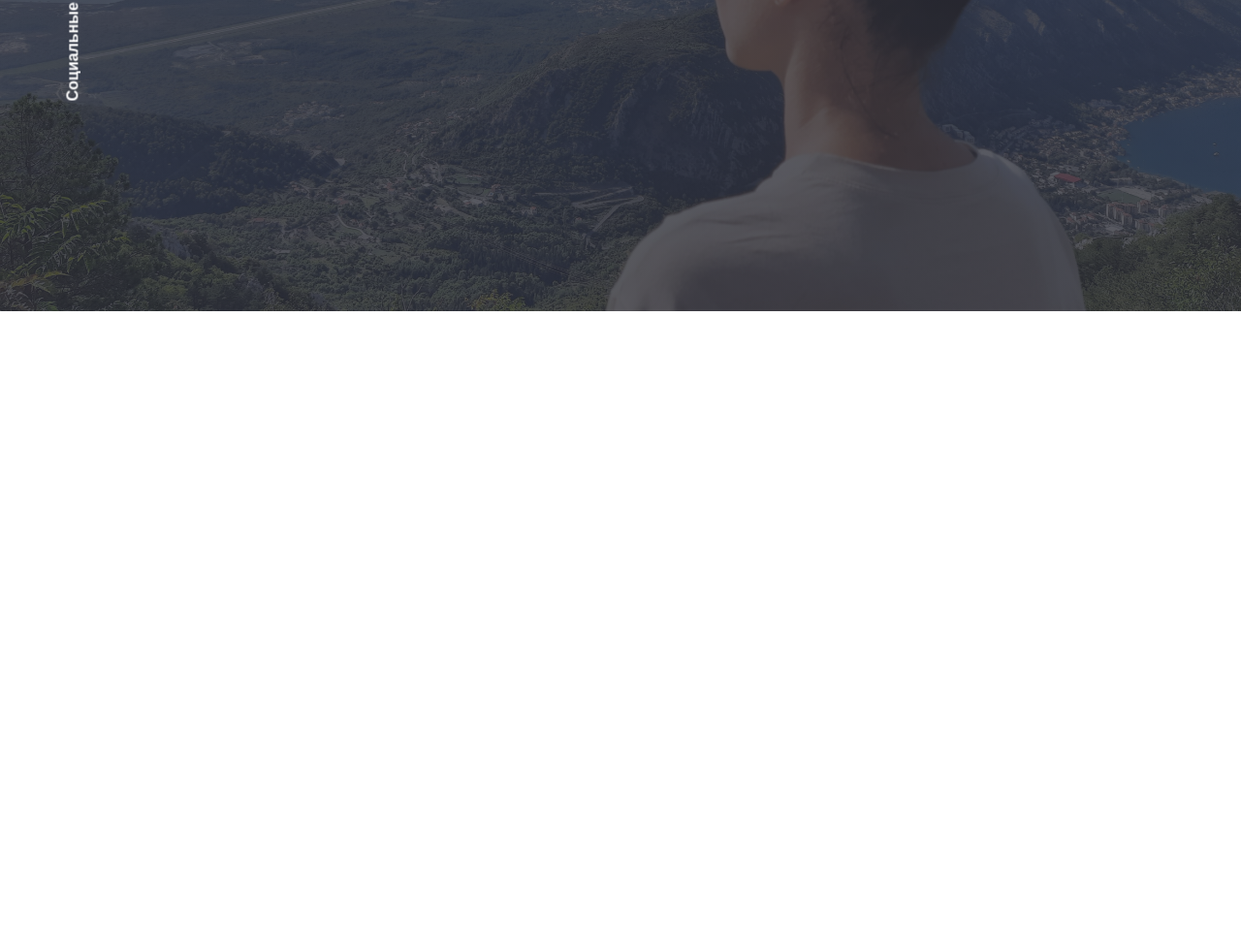
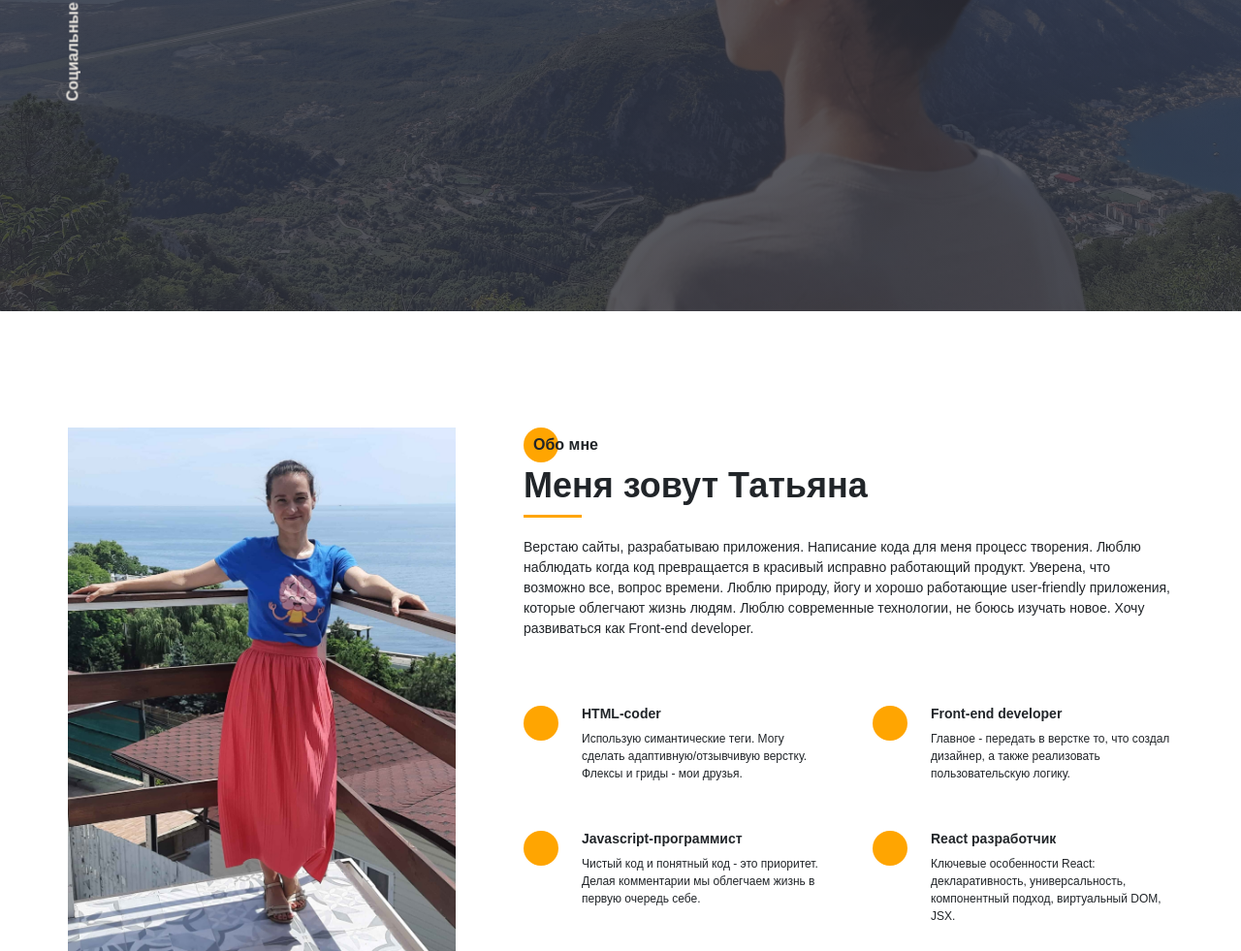
Before and after one commit to TetianaBron/portfolio, a website: page src/index.html in a window 1280 px wide. Shown: the part 479-1460 px from the top of the page at 97% size. Before the commit the page ends 800 px from the top, so only its background shows below. Drawn offline with nearby package versions, Linux system fonts and the light colour scheme; files that its build step writes are made by us from their sources.

Commit message:
Added section about

```diff
--- a/src/index.html
+++ b/src/index.html
@@ -178,7 +178,7 @@
         </button>
         <nav>
           <ul class="menu__list">
-            <li class="menu__link"><a href="#">ОБО МНE</a></li>
+            <li class="menu__link"><a href="#about">ОБО МНE</a></li>
             <li class="menu__link"><a href="#">МОЙ ОПЫТ</a></li>
             <li class="menu__link"><a href="#">МОИ НАВЫКИ</a></li>
             <li class="menu__link"><a href="#">МОИ РАБОТЫ</a></li>
@@ -251,6 +251,95 @@
         </div>
       </div>
     </section>
+    <section class="about" id="about">
+      <div class="container">
+        <div class="about__gridContainer">
+          <div class="about__img">
+            <img src="./img/main_cut.jpg" alt="me" />
+          </div>
+          <div class="about__summary">
+            <h2 class="title title_fs16 about__title">Обо мне</h2>
+            <p class="title about__subtitle">Меня зовут Татьяна</p>
+            <p class="about__text">
+              Верстаю сайты, разрабатываю приложения. Написание кода для меня
+              процесс творения. Люблю наблюдать когда код превращается в
+              красивый исправно работающий продукт. Уверена, что возможно все,
+              вопрос времени. Люблю природу, йогу и хорошо работающие
+              user-friendly приложения, которые облегчают жизнь людям. Люблю
+              современные технологии, не боюсь изучать новое. Хочу развиваться
+              как Front-end developer.
+            </p>
+          </div>
+
+          <ul class="about__skills">
+            <li class="about__skill">
+              <div class="about__skill-icon-wrapper">
+                <svg class="about__skill-icon">
+                  <use
+                    href="./icons/sprite.svg#about_me--web_development"
+                  ></use>
+                </svg>
+              </div>
+              <div>
+                <h3 class="title title_fs14 about__skill-title">HTML-coder</h3>
+                <p class="about__skill-text">
+                  Использую симантические теги. Могу сделать
+                  адаптивную/отзывчивую верстку. Флексы и гриды - мои друзья.
+                </p>
+              </div>
+            </li>
+            <li class="about__skill">
+              <div class="about__skill-icon-wrapper">
+                <svg class="about__skill-icon">
+                  <use href="./icons/sprite.svg#about_me--developer"></use>
+                </svg>
+              </div>
+              <div>
+                <h3 class="title title_fs14 about__skill-title">
+                  Front-end developer
+                </h3>
+                <p class="about__skill-text">
+                  Главное - передать в верстке то, что создал дизайнер, а также
+                  реализовать пользовательскую логику.
+                </p>
+              </div>
+            </li>
+            <li class="about__skill">
+              <div class="about__skill-icon-wrapper">
+                <svg class="about__skill-icon">
+                  <use href="./icons/sprite.svg#about_me--programmer"></use>
+                </svg>
+              </div>
+              <div>
+                <h3 class="title title_fs14 about__skill-title">
+                  Javascript-программист
+                </h3>
+                <p class="about__skill-text">
+                  Чистый код и понятный код - это приоритет. Делая комментарии
+                  мы облегчаем жизнь в первую очередь себе.
+                </p>
+              </div>
+            </li>
+            <li class="about__skill">
+              <div class="about__skill-icon-wrapper">
+                <svg class="about__skill-icon">
+                  <use href="./icons/sprite.svg#about_me--mobile_dev"></use>
+                </svg>
+              </div>
+              <div>
+                <h3 class="title title_fs14 about__skill-title">
+                  React разработчик
+                </h3>
+                <p class="about__skill-text">
+                  Ключевые особенности React: декларативность, универсальность,
+                  компонентный подход, виртуальный DOM, JSX.
+                </p>
+              </div>
+            </li>
+          </ul>
+        </div>
+      </div>
+    </section>
     <script src="js/script.js"></script>
   </body>
 </html>
--- a/src/sass/base/_mixins.scss
+++ b/src/sass/base/_mixins.scss
@@ -12,3 +12,13 @@
     background: $main-color;
   }
 }
+
+@mixin after_divider {
+  &:after {
+    content: '';
+    display: block;
+    height: 3px;
+    width: 60px;
+    background-color: $main-color;
+  }
+}
--- a/src/sass/base/_variables.scss
+++ b/src/sass/base/_variables.scss
@@ -2,3 +2,4 @@ $main-color: #ffa501;
 $main-hover-color: #ffa601dc;
 $white-color: #fff;
 $black-color: #000;
+$sidepanel-color: #e8e4de;
--- /dev/null
+++ b/src/sass/blocks/_about.scss
@@ -0,0 +1,71 @@
+.about {
+  padding-top: 120px;
+  min-height: 600px;
+
+  &__gridContainer {
+    display: grid;
+    grid-template-columns: 400px 670px;
+    grid-template-rows: minmax(245px, auto) minmax(255px, auto);
+    column-gap: 70px;
+    row-gap: 40px;
+  }
+
+  &__img {
+    grid-row: 1/3;
+    img {
+      height: 100%;
+      width: 100%;
+      object-fit: cover;
+    }
+  }
+  &__summary {
+    padding-top: 6px;
+  }
+  &__text {
+    font-weight: 500;
+    font-size: 14px;
+    line-height: 21px;
+  }
+  &__title {
+    position: relative;
+    padding-left: 10px;
+    @include before_circle;
+  }
+  &__subtitle {
+    margin-bottom: 20px;
+    @include after_divider;
+  }
+  &__skills {
+    display: grid;
+    grid-template-columns: repeat(2, 1fr);
+    grid-template-rows: repeat(100px, auto);
+    column-gap: 50px;
+    row-gap: 20px;
+  }
+  &__skill {
+    display: grid;
+    grid-template-columns: 40px 1fr;
+    align-items: start;
+    column-gap: 20px;
+    &-icon-wrapper {
+      position: relative;
+      z-index: 1;
+      padding-left: 15px;
+      padding-top: 15px;
+      @include before_circle;
+    }
+    &-icon {
+      width: 25px;
+      height: 25px;
+      fill: $black-color;
+    }
+    &-title {
+      margin-bottom: 6px;
+    }
+    &-text {
+      font-weight: 500;
+      font-size: 12px;
+      line-height: 18px;
+    }
+  }
+}
--- a/src/sass/blocks/_menu.scss
+++ b/src/sass/blocks/_menu.scss
@@ -28,7 +28,6 @@
   }
   &__link {
     position: relative;
-    // left: -100%;
     font-weight: bold;
     font-size: 24px;
     line-height: 36px;
--- a/src/sass/blocks/_sidepanel.scss
+++ b/src/sass/blocks/_sidepanel.scss
@@ -13,12 +13,12 @@
     font-weight: bold;
     font-size: 16px;
     line-height: 24px;
-    color: $white-color;
+    color: $sidepanel-color;
     &:after {
       content: '';
       display: inline-block;
       vertical-align: middle;
-      background-color: $white-color;
+      background-color: $sidepanel-color;
       height: 2px;
       width: 70px;
       margin-left: 15px;
@@ -28,7 +28,7 @@
     width: 20px;
     height: 20px;
     margin-left: 15px;
-    fill: $white-color;
+    fill: $sidepanel-color;
     transition: all 0.6s;
     &:hover {
       fill: $main-color;
--- a/src/sass/style.scss
+++ b/src/sass/style.scss
@@ -31,6 +31,10 @@ a {
   }
 }
 
+img {
+  display: block;
+}
+
 .container {
   width: 1140px;
   margin: 0 auto;
@@ -42,3 +46,4 @@ a {
 @import 'blocks/sidepanel';
 @import 'blocks/hamburger';
 @import 'blocks/menu';
+@import 'blocks/about';
```
Also changed, not shown: src/icons/about_me/design.svg (deleted), src/icons/about_me/developer.svg (added), src/icons/about_me/programmer.svg (added), src/icons/about_me/web_development.svg, src/img/bcg.jpg (deleted).
